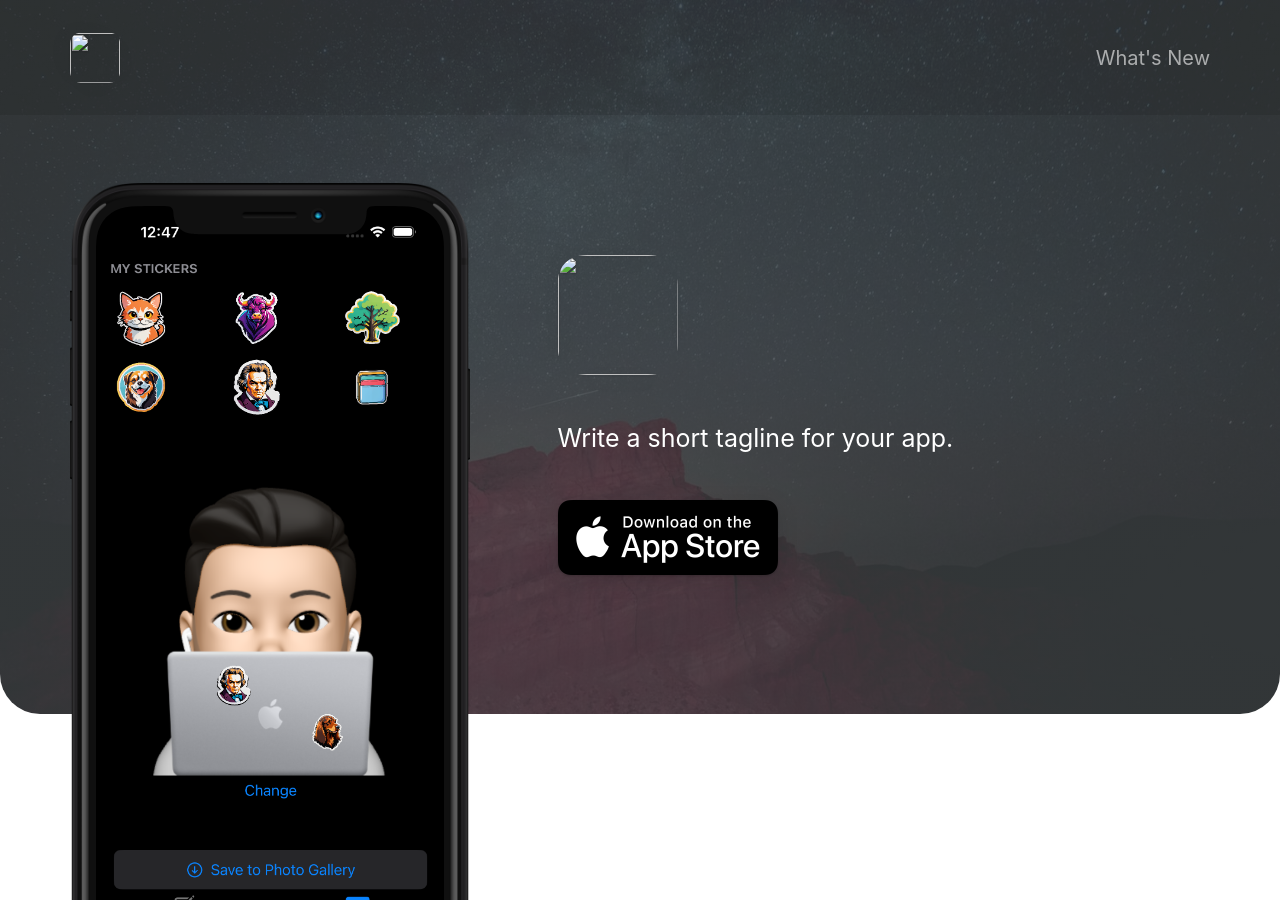
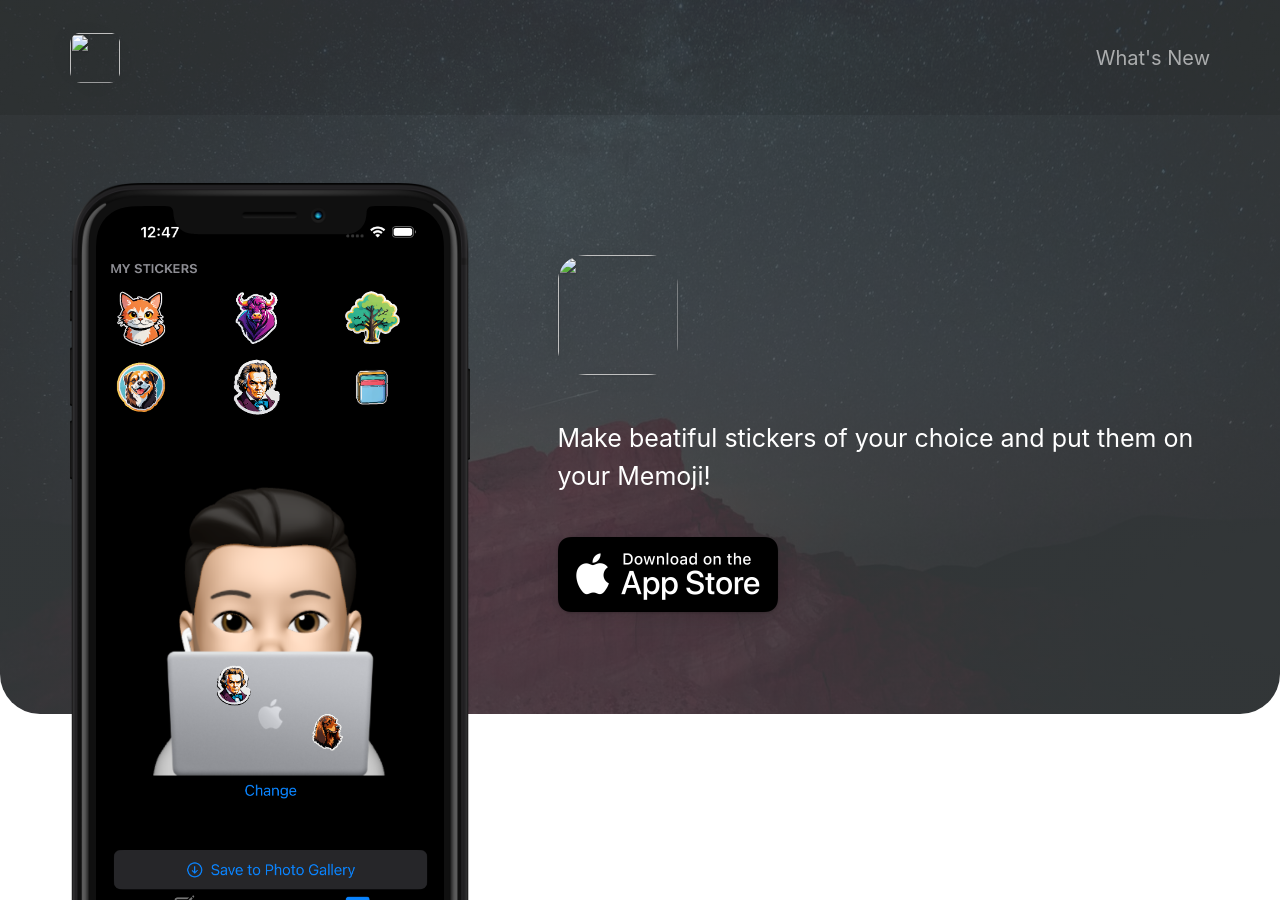
Before and after one commit to alpaycli/MemojiStickerLandingPage, a Jekyll site: the page built from index.html, in a window 1280 px wide and 900 px high. Built offline with Jekyll 4.4.1, drawn with Linux system fonts in a browser that asks for light colours; nearby versions of some CDN libraries.

Commit message:
Update app description on _config.yml

```diff
--- a/_config.yml
+++ b/_config.yml
@@ -13,7 +13,7 @@ presskit_download_link                    :
 app_icon                                  : # assets/appicon.png                      # Automatically populates if not set and if iOS app ID is set.  Otherwise enter path to icon file manually.
 app_name                                  :                                           # Automatically populates if not set and if iOS app ID is set.  Otherwise enter manually.
 app_price                                 :                                           # Automatically populates if not set and if iOS app ID is set.  Otherwise enter manually.
-app_description                           : Write a short tagline for your app.
+app_description                           : Make beatiful stickers of your choice and put them on your Memoji!
 
 enable_smart_app_banner                   : true                                      # Set to true to show a smart app banner at top of page on mobile devices.
 
```
